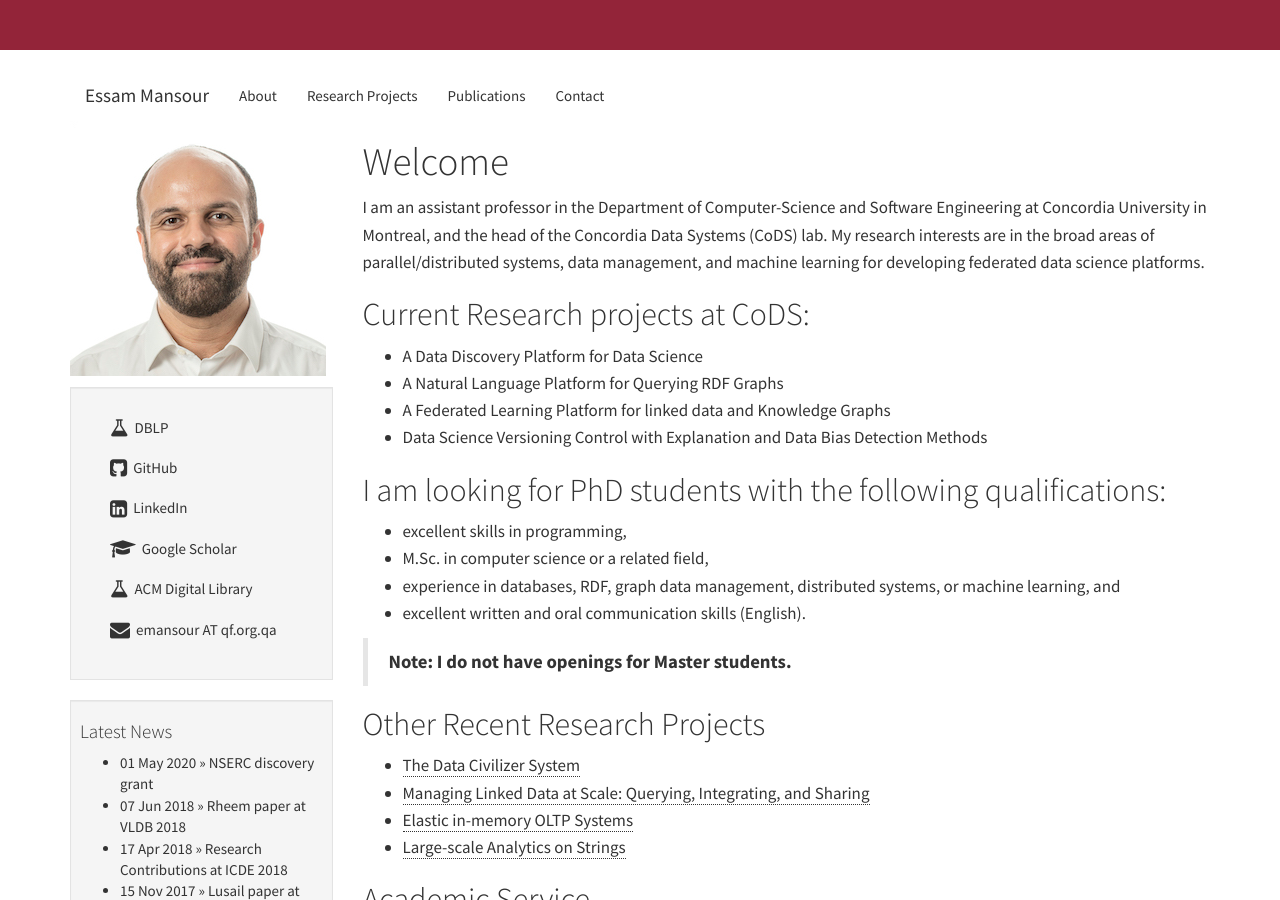
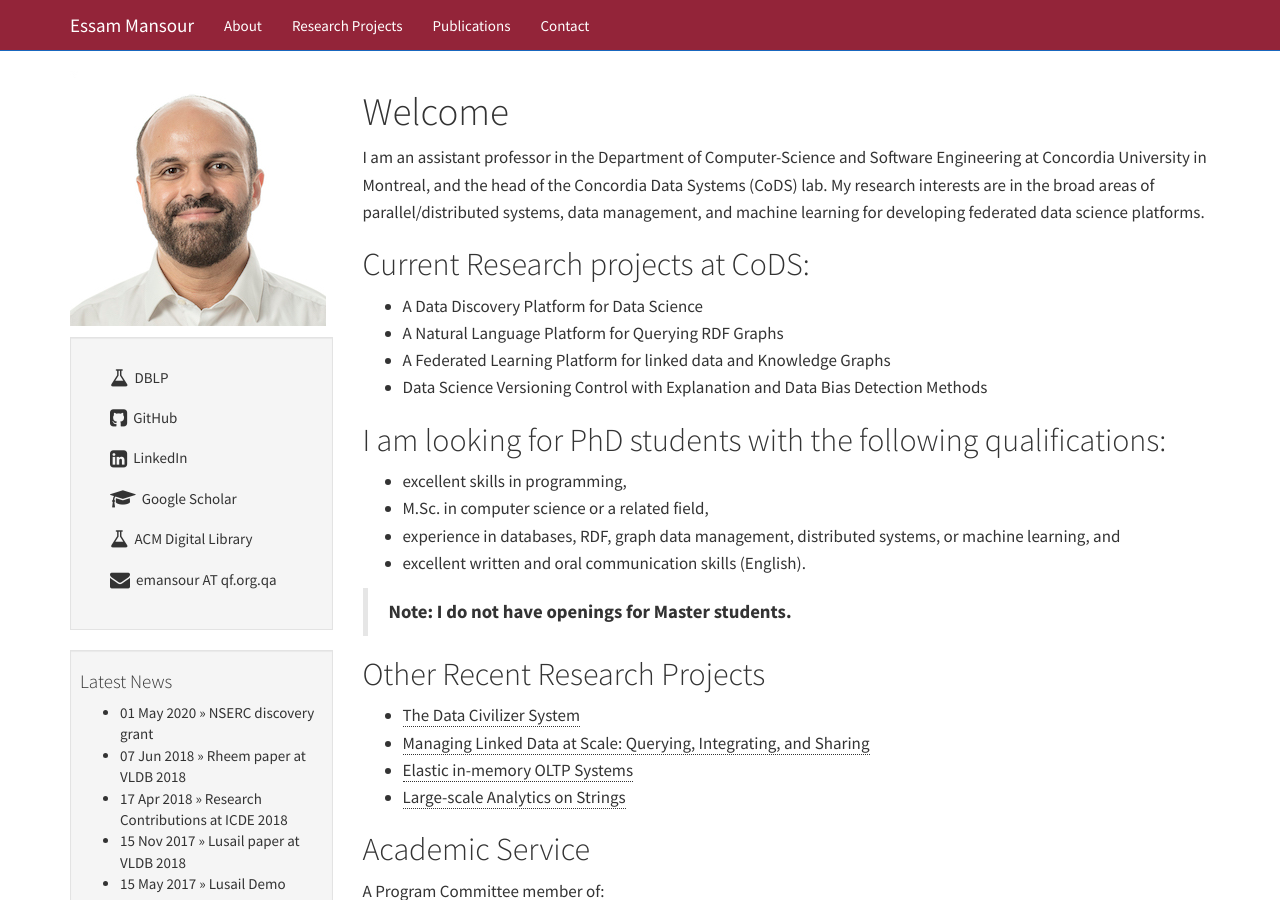
Before and after one commit to mansoure/mansoure.github.io, a Jekyll site: the page built from index.md, in a window 1280 px wide and 900 px high. Built offline with Jekyll 4.4.1, drawn with Linux system fonts in a browser that asks for light colours; comment, search, counter and statistics services are not loaded.

Commit message:
use Concordia color

```diff
--- a/_layouts/default.html
+++ b/_layouts/default.html
@@ -44,9 +44,9 @@
 
 	<!--nav class="navbar navbar-light navbar-fixed-top" style="background-color: #EEEEEE;" role="navigation"-->
 
-	<nav class="navbar navbar-light navbar-fixed-top" style="background-color: #932439;" role="navigation"></nav>
+	<!--nav class="navbar navbar-light navbar-fixed-top" style="background-color: #932439;" role="navigation"-->
 
-		<!--nav class="navbar navbar-inverse navbar-fixed-top" role="navigation"-->
+		<nav class="navbar navbar-inverse navbar-fixed-top" style="background-color: #932439;" role="navigation">
 				<div class="container">
 			        <div class="navbar-header">
 			            <button type="button" class="navbar-toggle" data-toggle="collapse" data-target=".navbar-ex1-collapse">
```
